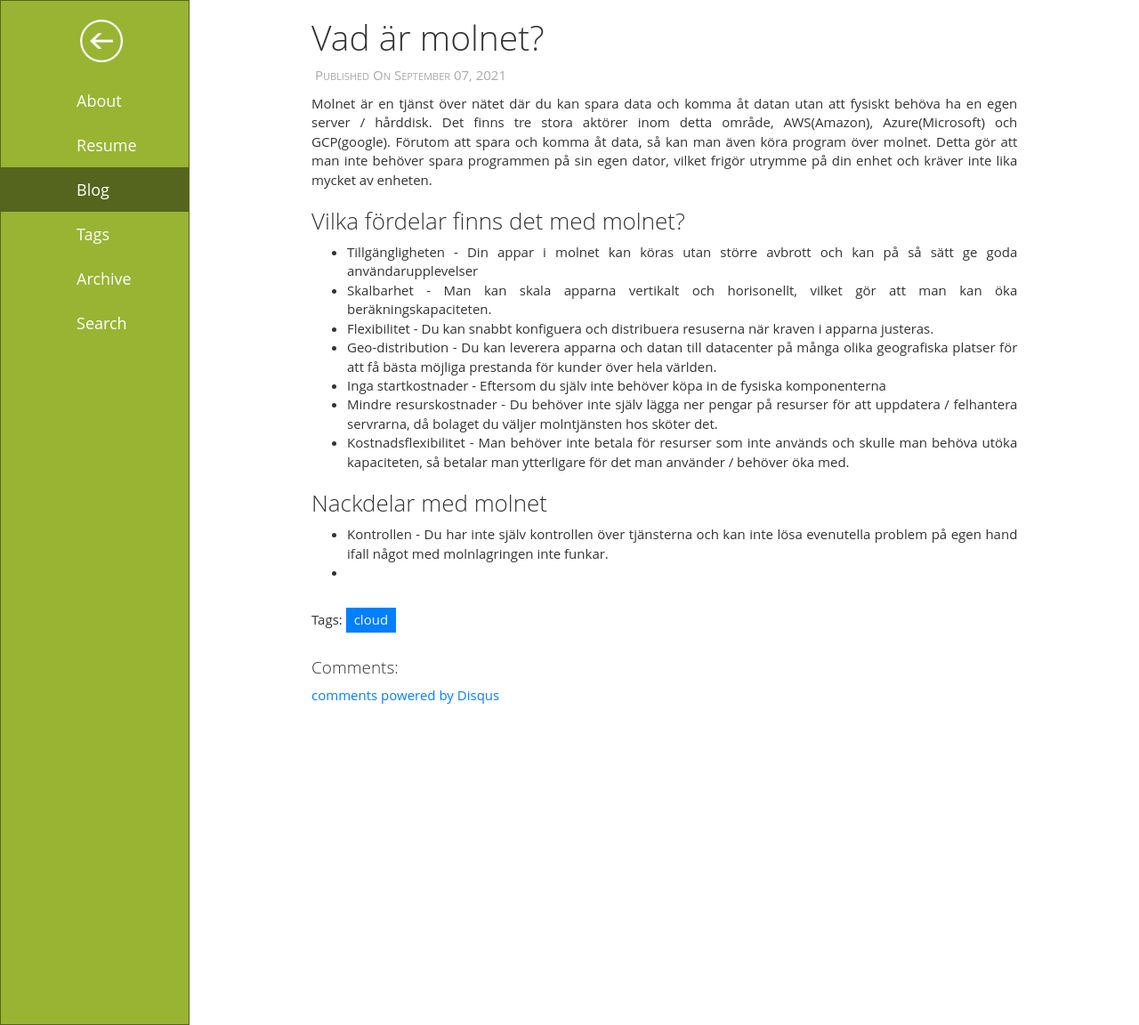
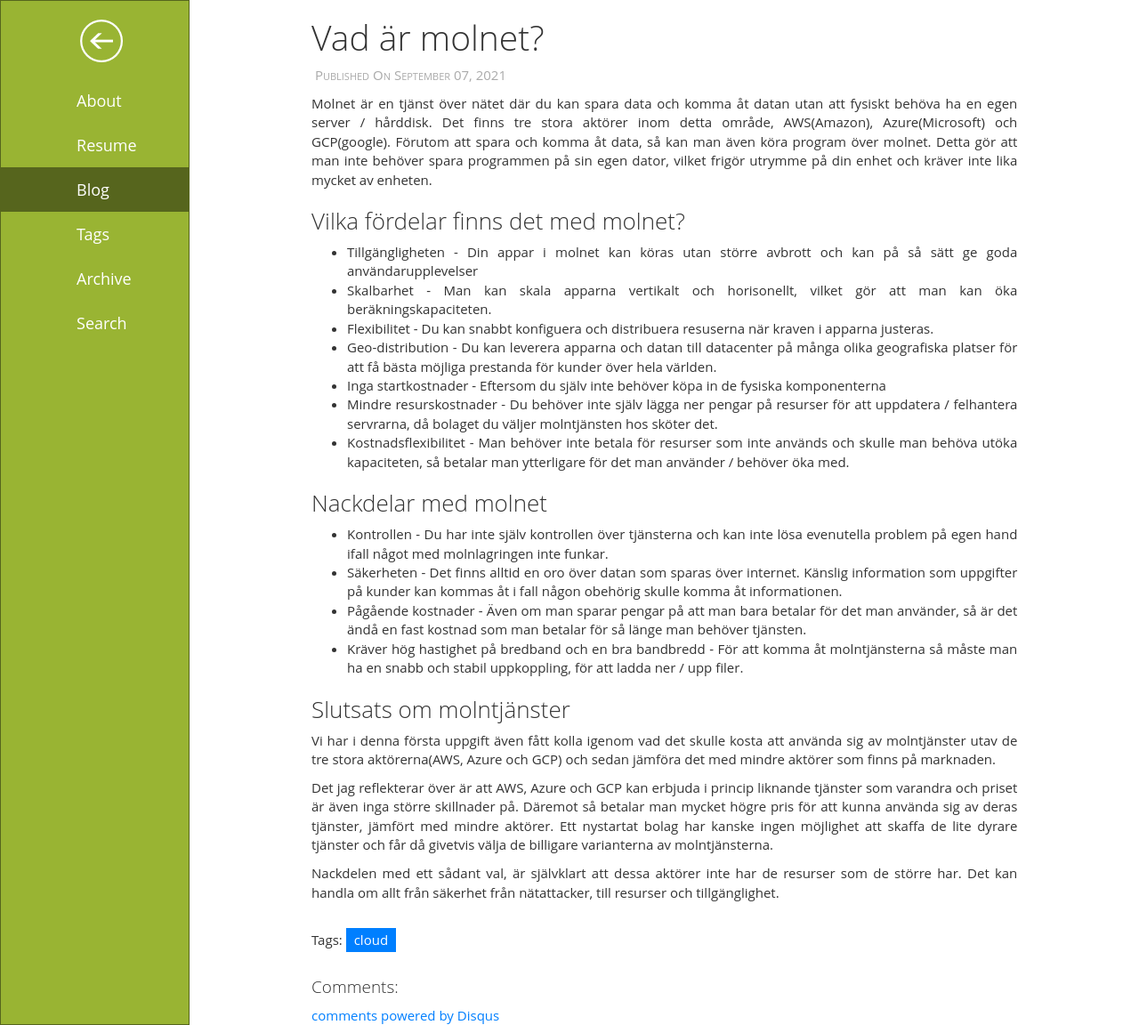
Before and after one commit to KevinKallin/KevinKallin.github.io, a Jekyll site: the page built from _posts/2021-09-07-vad-är-molnet.md, in a window 1280 px wide and 1152 px high. Shown: the whole window at 89% size. Built offline with Jekyll 4.4.1, drawn with Linux system fonts in a browser that asks for light colours; a script that is not in the unit is left out; comment, search, counter and statistics services are not loaded.

Commit message:
Update 2021-09-07-vad-är-molnet.md

```diff
--- a/_posts/2021-09-07-vad-är-molnet.md
+++ b/_posts/2021-09-07-vad-är-molnet.md
@@ -24,4 +24,14 @@ Förutom att spara och komma åt data, så kan man även köra program över mol
 ### Nackdelar med molnet
 
 * Kontrollen - Du har inte själv kontrollen över tjänsterna och kan inte lösa evenutella problem på egen hand ifall något med molnlagringen inte funkar.
-*
+* Säkerheten - Det finns alltid en oro över datan som sparas över internet. Känslig information som uppgifter på kunder kan kommas åt i fall någon obehörig skulle komma åt informationen.
+* Pågående kostnader - Även om man sparar pengar på att man bara betalar för det man använder, så är det ändå en fast kostnad som man betalar för så länge man behöver tjänsten.
+* Kräver hög hastighet på bredband och en bra bandbredd - För att komma åt molntjänsterna så måste man ha en snabb och stabil uppkoppling, för att ladda ner / upp filer.
+
+### Slutsats om molntjänster
+
+Vi har i denna första uppgift även fått kolla igenom vad det skulle kosta att använda sig av molntjänster utav de tre stora aktörerna(AWS, Azure och GCP) och sedan jämföra det med mindre aktörer som finns på marknaden.
+
+Det jag reflekterar över är att AWS, Azure och GCP kan erbjuda i princip liknande tjänster som varandra och priset är även inga större skillnader på. Däremot så betalar man mycket högre pris för att kunna använda sig av deras tjänster, jämfört med mindre aktörer. Ett nystartat bolag har kanske ingen möjlighet att skaffa de lite dyrare tjänster och får då givetvis välja de billigare varianterna av molntjänsterna.
+
+Nackdelen med ett sådant val, är självklart att dessa aktörer inte har de resurser som de större har. Det kan handla om allt från säkerhet från nätattacker, till resurser och tillgänglighet.
```
